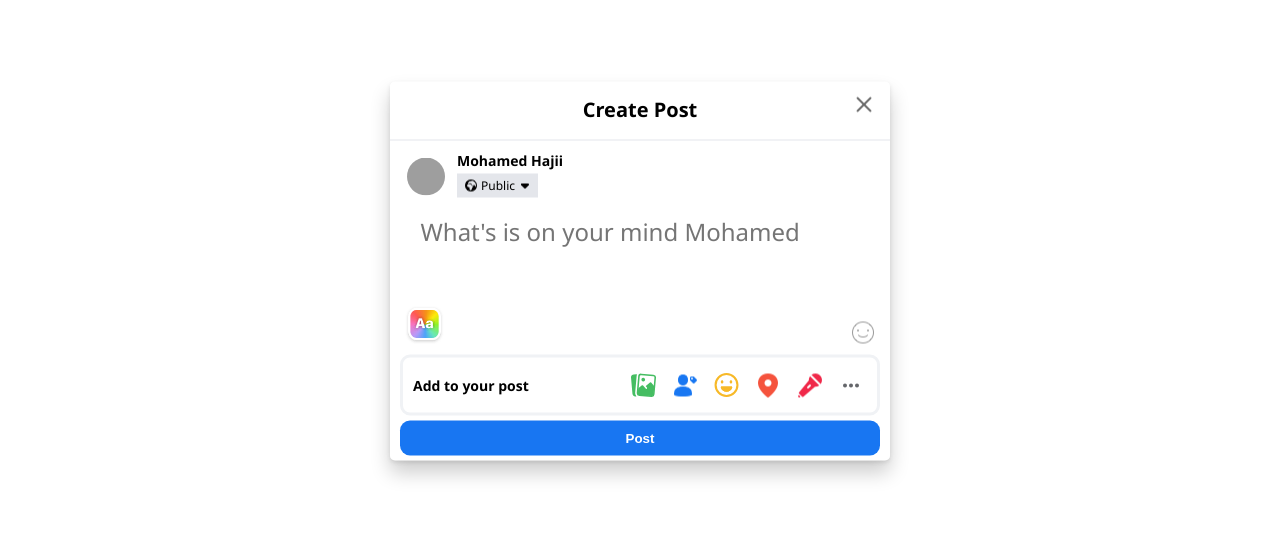
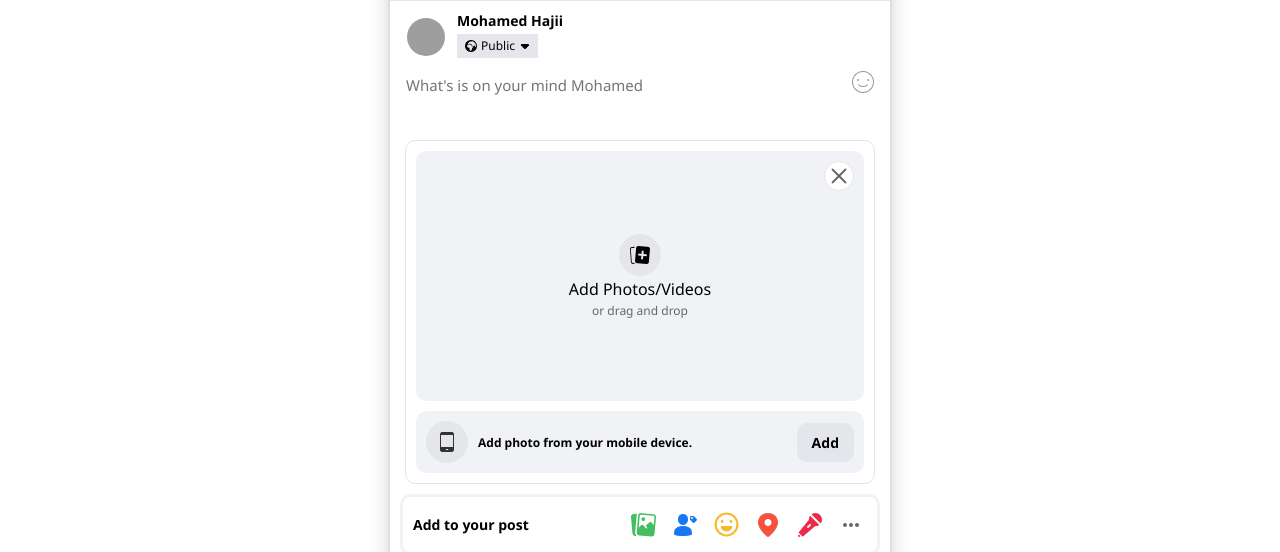
Before and after one commit to hazel-evn/facebook_v2_fe3, a React (Create React App) app: page / in a window 1280 px wide. Shown: the part 129-681 px from the top of the page. Built offline with nearby package versions, Linux system fonts and the light colour scheme; grey boxes are pictures that could not be loaded.

Commit message:
FBV-50 preview images part 1 + 2

```diff
--- a/src/components/createPostPopup/EmojiPickerBackground.js
+++ b/src/components/createPostPopup/EmojiPickerBackground.js
@@ -1,6 +1,6 @@
 import React, { useEffect, useRef, useState } from "react";
 import Picker from "emoji-picker-react";
-const EmojiPickerBackground = ({ text, textRef, setText }) => {
+const EmojiPickerBackground = ({ text, textRef, setText, type2 }) => {
   const [picker, setPicker] = useState(false);
   const [cursorPosition, setCursorPosition] = useState();
   useEffect(() => {
@@ -17,20 +17,36 @@
     setCursorPosition(start.length + emoji.length);
   };
   return (
-    <div className="post_emoji_wrap">
+    <div className={type2 ? "image_input" : ""}>
+      <div className={type2 ? "flex_center" : ""}>
+        <textarea
+          maxLength="100"
+          ref={textRef}
+          value={text}
+          placeholder="What's is on your mind Mohamed"
+          className={`post_input ${type2 ? "input2" : ""}`}
+          onChange={(e) => setText(e.target.value)}
+        ></textarea>
+      </div>
+      <div className={!type2 ? "post_emoji_wrap" : ""}>
         {picker && (
-        <div className="comment_emoji_picker rlmove">
+          <div
+            className={`comment_emoji_picker ${
+              type2 ? "movepicker2" : "rlmove"
+            }`}
+          >
             <Picker onEmojiClick={handleEmoji} />
           </div>
         )}
-      <img src="../../../icons/colorful.png" alt="" />
+        {!type2 && <img src="../../../icons/colorful.png" alt="" />}
         <i
-        className="emoji_icon_large"
+          className={`emoji_icon_large ${type2 ? "moveleft" : ""}`}
           onClick={() => {
             setPicker((prev) => !prev);
           }}
         ></i>
       </div>
+    </div>
   );
 };
 
--- /dev/null
+++ b/src/components/createPostPopup/ImagePreview.js
@@ -0,0 +1,65 @@
+import React, { useRef } from "react";
+import EmojiPickerBackground from "./EmojiPickerBackground";
+
+const ImagePreview = ({ text, textRef, setText, images, setImages }) => {
+  const imageInputRef = useRef(null);
+  const handleImage = (e) => {
+    let files = Array.from(e.target.files);
+    files.forEach((img) => {
+      const reader = new FileReader();
+      reader.readAsDataURL(img);
+      reader.onload = (readerEvent) => {
+        setImages((images) => [...images, readerEvent.target.result]);
+      };
+    });
+  };
+  return (
+    <div className="overflow_a">
+      <EmojiPickerBackground
+        text={text}
+        textRef={textRef}
+        setText={setText}
+        type2
+      />
+      <div className="add_pics_wrap">
+        <input
+          type="file"
+          multiple
+          hidden
+          ref={imageInputRef}
+          onChange={handleImage}
+        />
+        {images && images.length ? (
+          ""
+        ) : (
+          <div className="add_pics_inside1">
+            <div className="small_white_circle">
+              <i className="exit_icon"></i>
+            </div>
+            <div
+              className="add_col"
+              onClick={() => {
+                imageInputRef.current.click();
+              }}
+            >
+              <div className="add_circle">
+                <i className="addPhoto_icon"></i>
+              </div>
+              <span>Add Photos/Videos</span>
+              <span>or drag and drop</span>
+            </div>
+          </div>
+        )}
+        <div className="add_pics_inside2">
+          <div className="add_circle">
+            <i className="phone_icon"></i>
+          </div>
+          <div className="mobile_text">Add photo from your mobile device.</div>
+          <span className="addphone_btn">Add</span>
+        </div>
+      </div>
+    </div>
+  );
+};
+
+export default ImagePreview;
--- a/src/components/createPostPopup/index.js
+++ b/src/components/createPostPopup/index.js
@@ -1,11 +1,13 @@
 import React, { useState, useRef } from "react";
 import AddToYourPost from "./AddToYourPost";
 import EmojiPickerBackground from "./EmojiPickerBackground";
+import ImagePreview from "./ImagePreview";
 import "./style.css";
 
 const CreatePostPopup = ({ user }) => {
   const [text, setText] = useState("");
-  const [showPrev, setShowPrev] = useState(false);
+  const [showPrev, setShowPrev] = useState(true);
+  const [images, setImages] = useState([]);
   const textRef = useRef(null);
   return (
     <div className="blur">
@@ -31,24 +33,22 @@
             </div>
           </div>
         </div>
-        {!showPrev && (
+        {!showPrev ? (
           <div>
-            <div className="flex_center">
-              <textarea
-                maxLength="100"
-                ref={textRef}
-                value={text}
-                placeholder="What's is on your mind Mohamed"
-                className="post_input"
-                onChange={(e) => setText(e.target.value)}
-              ></textarea>
-            </div>
             <EmojiPickerBackground
               text={text}
               textRef={textRef}
               setText={setText}
             />
           </div>
+        ) : (
+          <ImagePreview
+            text={text}
+            textRef={textRef}
+            setText={setText}
+            images={images}
+            setImages={setImages}
+          />
         )}
         <AddToYourPost />
         <button className="post_submit">Post</button>
--- a/src/components/createPostPopup/style.css
+++ b/src/components/createPostPopup/style.css
@@ -132,3 +132,97 @@
   cursor: pointer;
   border-radius: 10px;
 }
+.overflow_a {
+  max-height: 500px;
+  overflow-y: auto;
+}
+.input2 {
+  position: relative;
+  display: block;
+  font-size: 15px;
+  min-height: 15px !important;
+}
+.moveleft {
+  transform: translateX(-10px);
+}
+.movepicker2 {
+  right: 1rem;
+  top: 9.7rem;
+  z-index: 9999;
+}
+.image_input {
+  display: flex;
+}
+.add_pics_wrap {
+  margin: 10px 15px;
+  padding: 10px;
+  border: 1px solid var(--bg-third);
+  border-radius: 10px;
+}
+.add_pics_inside1 {
+  position: relative;
+  background: var(--bg-secondary);
+  border-radius: 10px;
+  padding: 10px;
+  height: 250px;
+  display: grid;
+  place-items: center;
+  cursor: pointer;
+}
+.add_col {
+  display: flex;
+  align-items: center;
+  gap: 2px;
+  flex-direction: column;
+}
+.small_white_circle {
+  width: 30px;
+  height: 30px;
+  border-radius: 50%;
+  border: 1px solid var(--bg-third);
+  background: var(--bg-primary);
+  display: grid;
+  place-items: center;
+  position: absolute;
+  right: 10px;
+  top: 10px;
+  cursor: pointer;
+  z-index: 99;
+}
+.add_circle {
+  width: 42px;
+  height: 42px;
+  border-radius: 50%;
+  border: 1px solid var(--bg-third);
+  background: var(--bg-third);
+  display: grid;
+  place-items: center;
+}
+.add_col span:last-of-type {
+  font-size: 12px;
+  color: var(--color-secondary);
+}
+.add_pics_inside2 {
+  position: relative;
+  margin-top: 10px;
+  display: flex;
+  align-items: center;
+  gap: 10px;
+  background: var(--bg-secondary);
+  padding: 10px;
+  border-radius: 10px;
+}
+.mobile_text {
+  font-size: 12px;
+  font-weight: 600;
+}
+.addphone_btn {
+  background: var(--bg-third);
+  font-weight: 600;
+  padding: 10px 15px;
+  border-radius: 10px;
+  font-size: 14px;
+  position: absolute;
+  right: 10px;
+  cursor: pointer;
+}
--- a/src/components/header/index.js
+++ b/src/components/header/index.js
@@ -20,7 +20,6 @@
 const Header = () => {
   const { user } = useSelector((user) => ({ ...user }));
   const [showSearchMenu, setShowSearchMenu] = useState(false);
-  console.log(user);
   return (
     <div className="header">
       <div className="header_left">
```
Lines whose indentation alone changed are shown as unchanged.
